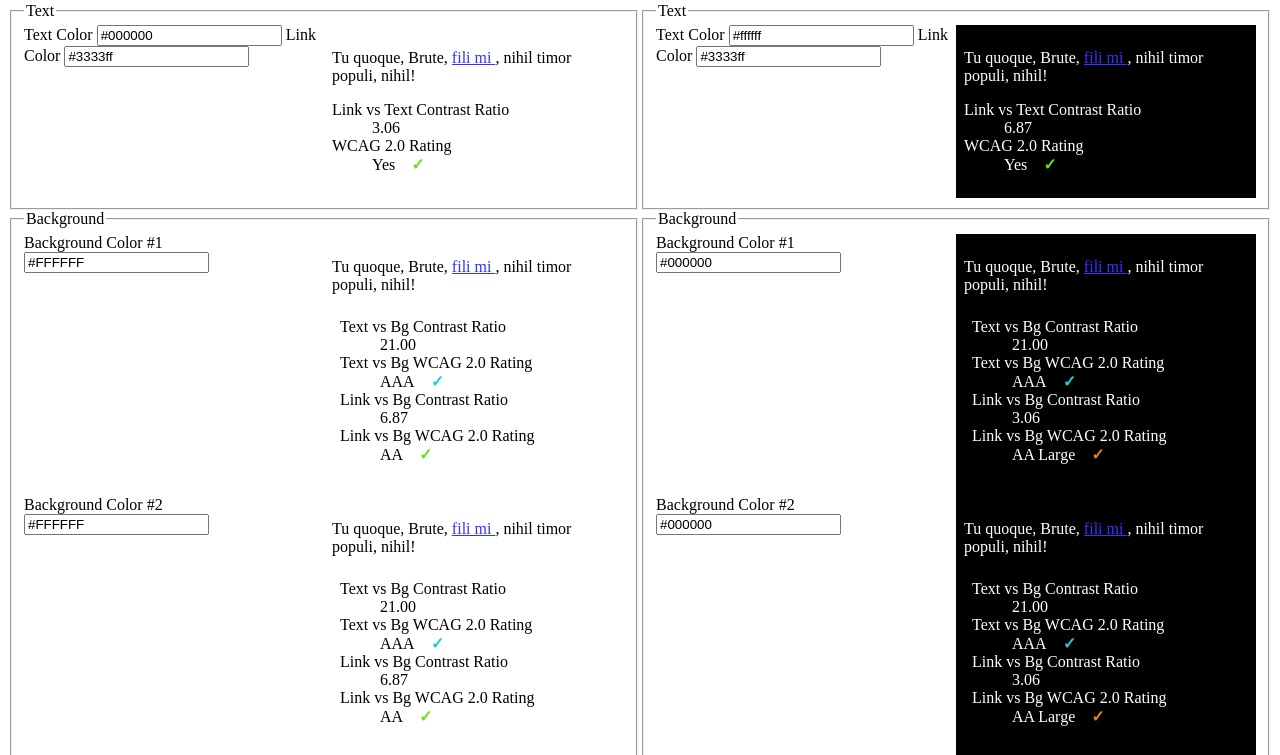
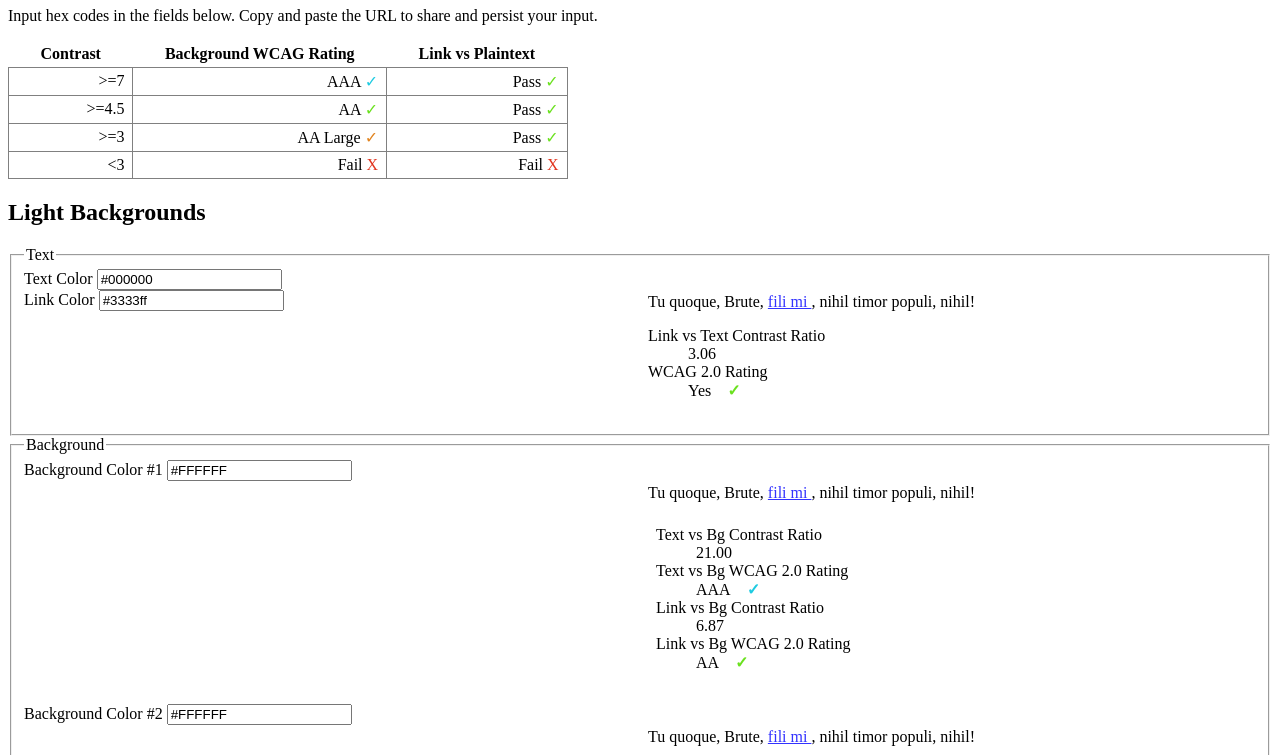
Before and after one commit to evanshunt/contrast-checker, a website built with Parcel: page docs/index.html in a window 1280 px wide. Shown: the part 73-828 px from the top of the page. Built offline with nearby package versions, Linux system fonts and the light colour scheme.

Commit message:
📝  (docs, helper text)

```diff
--- a/docs/index.html
+++ b/docs/index.html
@@ -8,7 +8,11 @@
     <style>
         main {
             display: flex;
-            flex-flow: row nowrap;
+            flex-flow: row wrap;
+        }
+
+        main section {
+            width: 100%;
         }
 
         fieldset .results {
@@ -19,6 +23,20 @@
             margin-left: 1rem;
             font-size: 1.5;
             font-weight: bold;
+        }
+
+        table {
+            border-collapse: collapse;
+        }
+
+        td {
+            text-align: right;
+            border: 1px solid grey;
+            padding: 0.25rem 0.5rem;
+        }
+
+        th{
+            padding: 0.25rem 2rem;
         }
 
         @media all and (min-width: 700px) {
@@ -48,6 +66,39 @@
     </style>
 </head>
 <body>
+    <header>
+        <h1>Contrast Checker</h1>
+        <p>Input hex codes in the fields below. Copy and paste the URL to share and persist your input.</p>
+        <table>
+            <thead>
+                <tr>
+                    <th>Contrast</th>
+                    <th>Background WCAG Rating</th>
+                    <th>Link vs Plaintext</th>
+                </tr>
+            </thead>
+            <tr>
+                <td>&gt;=7</td>
+                <td>AAA <span style='color: #1ECBE1'>✓</span></td>
+                <td>Pass <span style='color: #6AE11E'>✓</span></td>
+            </tr>
+            <tr>
+                <td>&gt;=4.5</td>
+                <td>AA <span style='color: #6AE11E'>✓</span></td>
+                <td>Pass <span style='color: #6AE11E'>✓</span></td>
+            </tr>
+            <tr>
+                <td>&gt;=3</td>
+                <td>AA Large <span style='color: #E1831E'>✓</span></td>
+                <td>Pass <span style='color: #6AE11E'>✓</span></td>
+            </tr>
+            <tr>
+                <td>&lt;3</td>
+                <td>Fail <span style='color: #E1341E'>X</span></td>
+                <td>Fail <span style='color: #E1341E'>X</span></td>
+            </tr>
+        </table>
+    </header>
     <main>
         <section class="light-bg">
             <h2>Light Backgrounds</h2>
@@ -56,6 +107,7 @@
                 <div class="info">
                     <label for="light-bg-text-color">Text Color</label>
                     <input type="text" id="light-bg-text-color" name="light-bg-text-color" value="#000000">
+                    <br>
                     <label for="light-bg-link-color">Link Color</label>
                     <input type="text" id="light-bg-link-color" name="light-bg-link-color" value="#3333ff">
                 </div>
@@ -115,6 +167,7 @@
                 <div class="info">
                     <label for="dark-bg-text-color">Text Color</label>
                     <input type="text" id="dark-bg-text-color" name="dark-bg-text-color" value="#ffffff">
+                    <br>
                     <label for="dark-bg-link-color">Link Color</label>
                     <input type="text" id="dark-bg-link-color" name="dark-bg-link-color" value="#3333ff">
                 </div>
```
Also changed, not shown: README.md (added).
